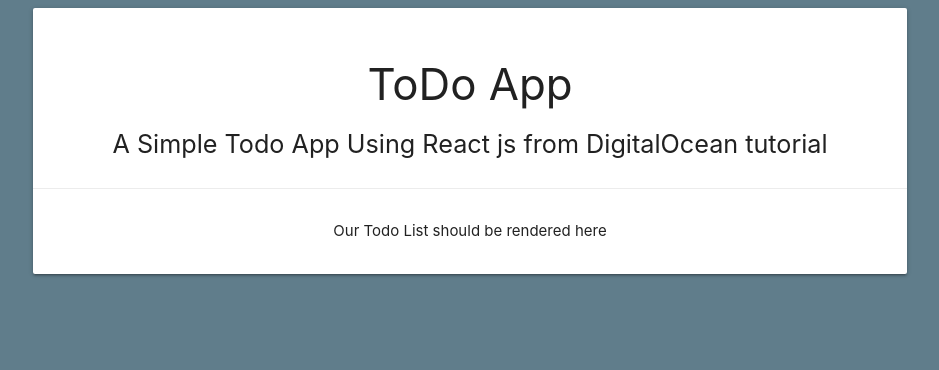
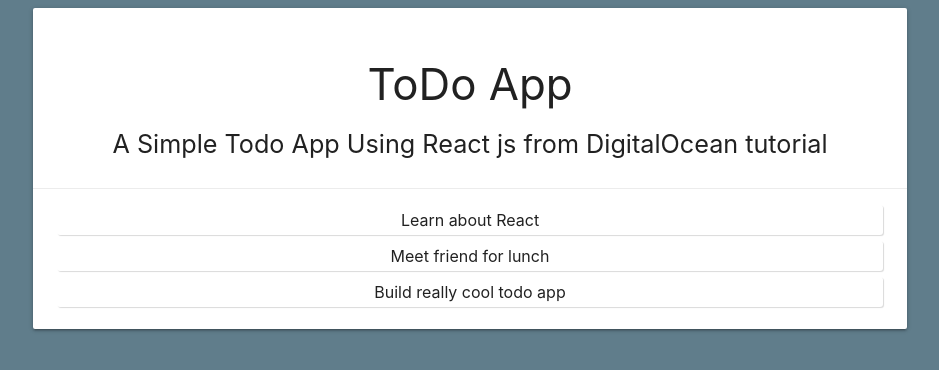
Before and after one commit to m6code/to-do-apps-reactjs, a React (Create React App) app in the folder to-do-digitalocean/: page / in a window 1280 px wide. Shown: the top 370 px of the page, without its empty margins (170-1109 px from the left). Built offline with nearby package versions, Linux system fonts and the light colour scheme.

Commit message:
Render a list of todo items

```diff
--- a/to-do-digitalocean/src/App.css
+++ b/to-do-digitalocean/src/App.css
@@ -8,17 +8,16 @@
   background: #e8e8e8;
   border-radius: 4px;
   padding: 5px;
-  max-width: 400px;
 }
 
 .todo {
   background: #fff;
   box-shadow: 1px 1px 1px rgba(0, 0, 0, 0.15);
   padding: 3px 10px;
-  font-size: 12px;
+  font-size: 16px;
   margin-bottom: 6px;
   border-radius: 3px;
-  display: flex;
+  /* display: flex; */
   align-items: center;
   justify-content: space-between;
 }
--- a/to-do-digitalocean/src/App.js
+++ b/to-do-digitalocean/src/App.js
@@ -1,8 +1,14 @@
-import React from 'react';
+import React, { useState } from 'react';
 import './App.css';
 import './assets/css/materialize.min.css'
+import { Todo } from './components/Todo';
 
 function App() {
+  const [todos, setTodos] = useState([
+    { text: "Learn about React" },
+    { text: "Meet friend for lunch" },
+    { text: "Build really cool todo app" }
+  ]);
   return (
     <div className="container">
       <div className="row">
@@ -10,11 +16,19 @@
           <div className="card horizontal center">
             <div className="card-stacked">
               <div className="card-content">
-                  <h3>ToDo App</h3>
-                  <p className="flow-text">A Simple Todo App Using React js from DigitalOcean tutorial</p>
+                <h3>ToDo App</h3>
+                <p className="flow-text">A Simple Todo App Using React js from DigitalOcean tutorial</p>
 
               </div>
-              <div className="card-action"><p  className="">Our Todo List should be rendered here</p> </div>
+              <div className="card-action todo-list">
+                {todos.map((todo, index) => (
+                  <Todo
+                    key={index}
+                    index={index}
+                    todo={todo}
+                  />
+                ))}
+              </div>
             </div>
           </div>
         </div>
--- /dev/null
+++ b/to-do-digitalocean/src/components/Todo.js
@@ -0,0 +1,3 @@
+import React from 'react'
+
+export const Todo = ({ todo }) => <div className="todo">{todo.text}</div>
```
